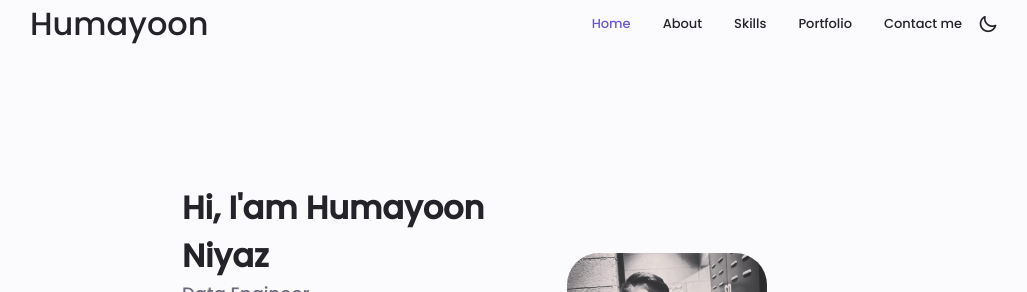
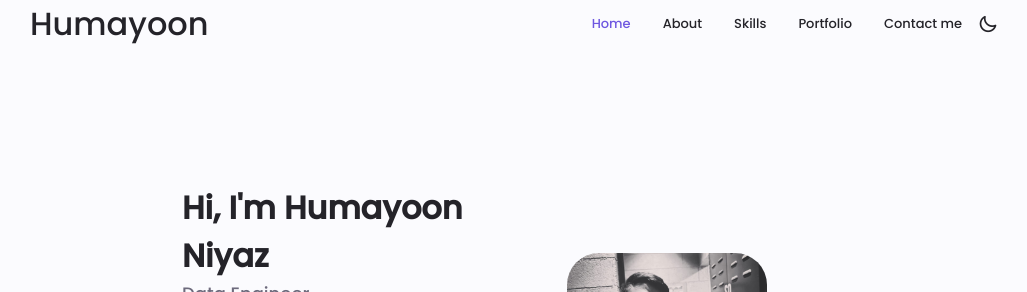
Before and after one commit to qazi-humayoon/Portfolio, a plain HTML site: page index.html in a window 1280 px wide. Shown: the top 292 px of the page, without its empty margins (126-1153 px from the left). Drawn offline with nearby package versions, Linux system fonts and the light colour scheme.

Commit message:
index.html

```diff
--- a/index.html
+++ b/index.html
@@ -89,7 +89,7 @@
                         <img class="cat__image" src="./assets/img/image2.jpeg" alt="">
                     </div>
                     <div class="home__data">
-                        <h1 class="home__title">Hi, I'am Humayoon Niyaz</h1>
+                        <h1 class="home__title">Hi, I'm Humayoon Niyaz</h1>
                         <h3 class="home__subtitle">Data Engineer</h3>
                         <p class="home__description">I offer skills in Data Science,
                              ML, and DL to projects because I have an affinity for addressing AI problems.
```
